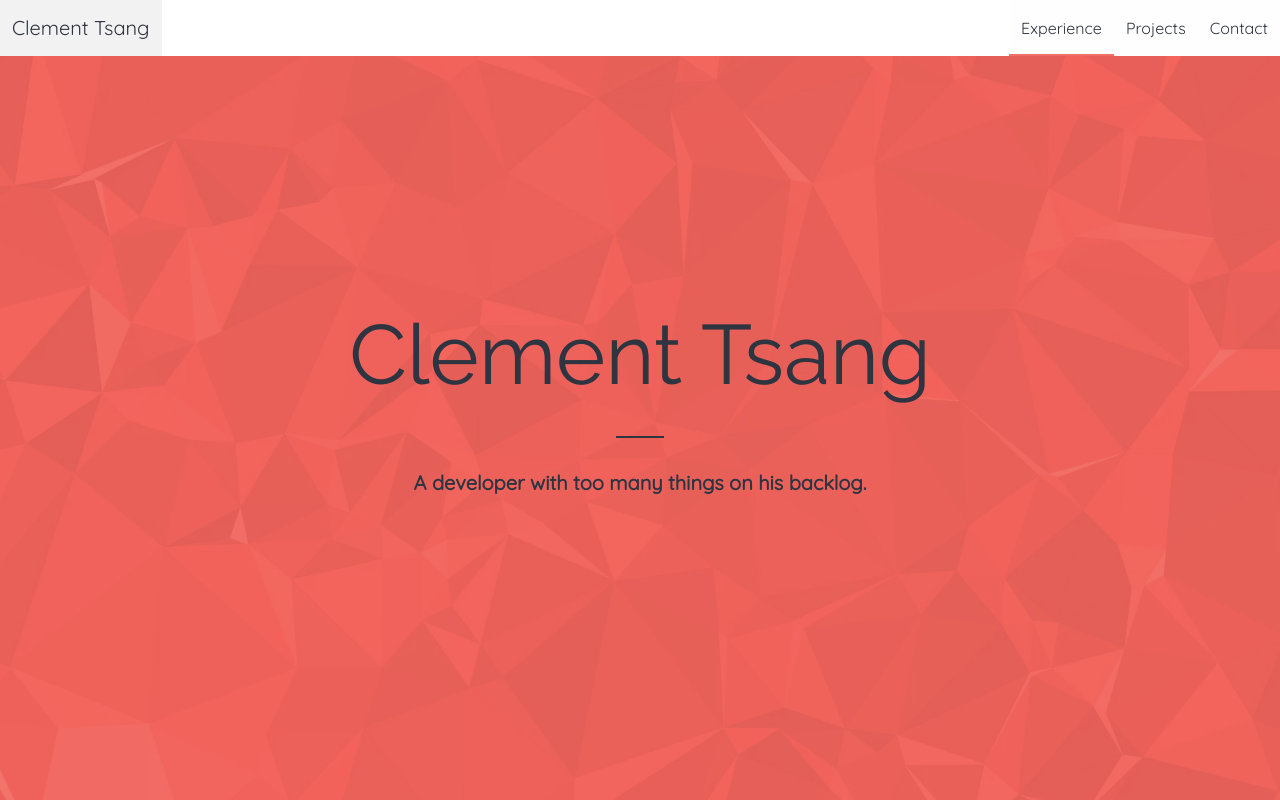
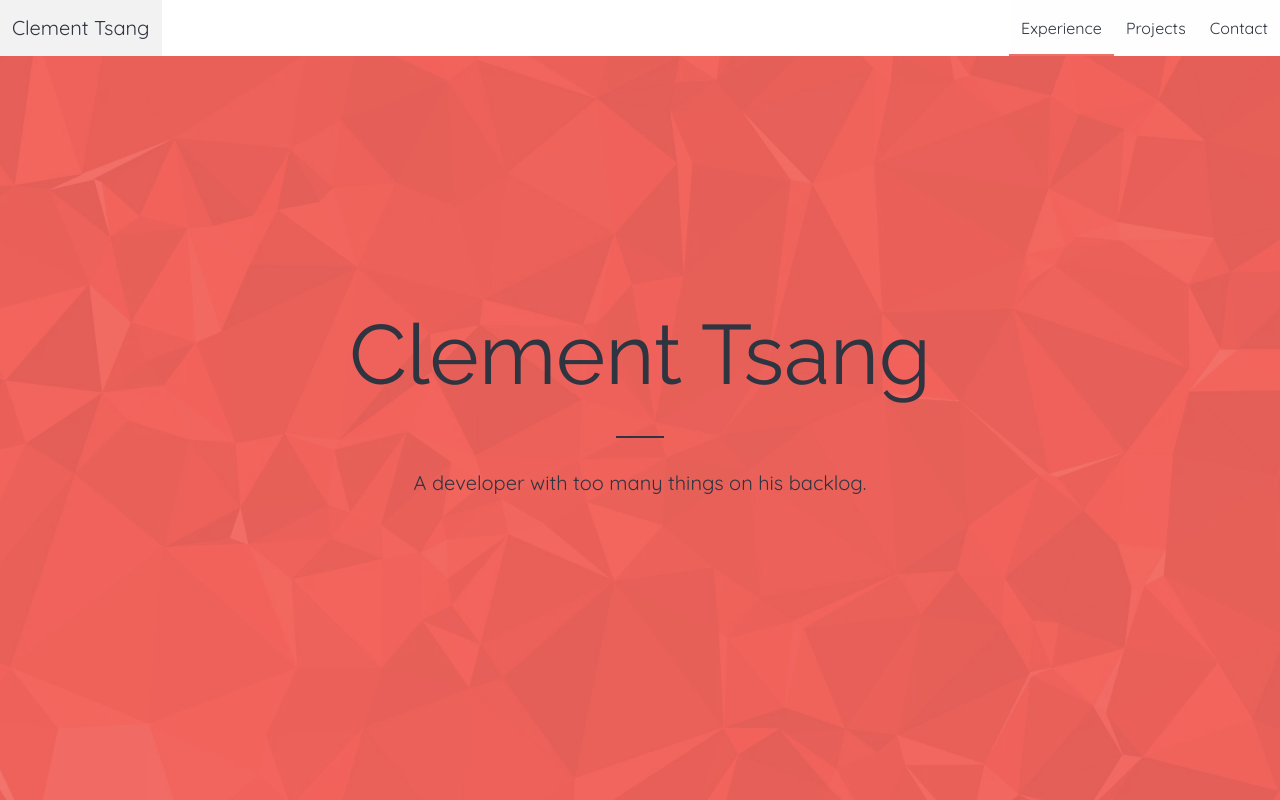
Before and after one commit to ClementTsang/clementtsang.github.io, a SvelteKit app: page / in a window 1280 px wide. Shown: the top 800 px of the page. Built offline with nearby package versions, Linux system fonts and the light colour scheme.

Commit message:
only load required weights for fonts

```diff
--- a/src/app.scss
+++ b/src/app.scss
@@ -33,7 +33,7 @@ h1 {
 	font-size: 5.25rem;
 	color: var(--black-text-colour);
 	font-family: 'Raleway', sans-serif;
-	font-weight: 500;
+	font-weight: 400;
 	margin: 0;
 }
 
@@ -41,7 +41,7 @@ h2 {
 	font-size: 2.8rem;
 	color: var(--text-colour);
 	font-family: 'Raleway', sans-serif;
-	font-weight: 500;
+	font-weight: 400;
 	line-height: 5.5rem;
 	margin: 0;
 }
--- a/src/lib/components/Greeter.svelte
+++ b/src/lib/components/Greeter.svelte
@@ -42,7 +42,7 @@
 
 	p {
 		font-size: 1.25rem;
-		font-weight: 600;
+		font-weight: 400;
 		margin: 0rem;
 		color: var(--black-text-colour);
 	}
--- a/src/lib/components/Header.svelte
+++ b/src/lib/components/Header.svelte
@@ -107,7 +107,7 @@
 	p {
 		font-size: 1rem;
 		font-family: 'Quicksand', sans-serif;
-		font-weight: 500;
+		font-weight: 400;
 		line-height: 2.5rem;
 		margin: 0;
 
--- a/src/routes/+layout.svelte
+++ b/src/routes/+layout.svelte
@@ -1,7 +1,8 @@
 <script>
 	// TODO: Look at https://fontsource.org/docs/getting-started for font optimizations
-	import '@fontsource/raleway';
-	import '@fontsource/quicksand';
+	import '@fontsource/raleway/400.css';
+	import '@fontsource/quicksand/400.css';
+	import '@fontsource/quicksand/600.css';
 	import '../app.scss';
 </script>
 
```
